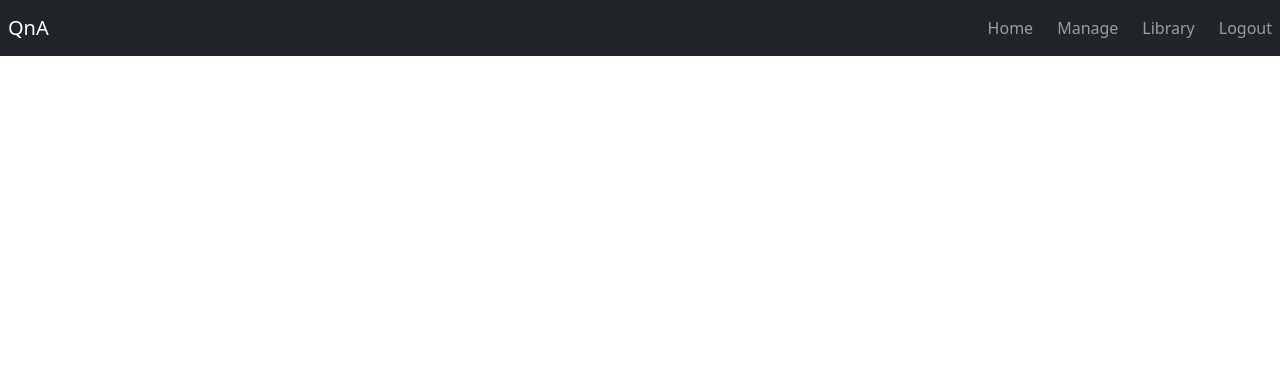
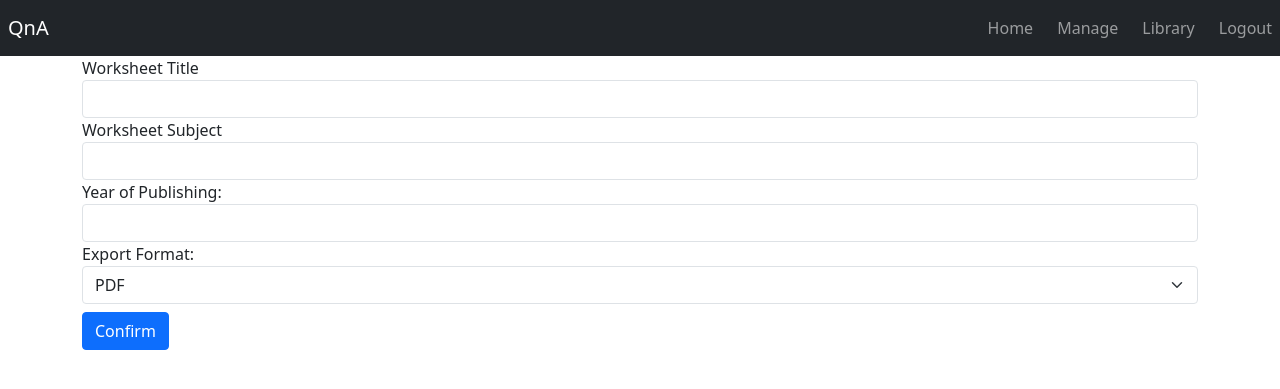
Before and after one commit to ryangohca/QnA, a Flask app: page /create in a window 1280 px wide. Shown: the top 389 px of the page. Run offline with Flask 2, Linux system fonts and the light colour scheme; a user stored in the database is signed in; some libraries are stand-ins or nearby versions.

Commit message:
Worksheet creation [WIP]

```diff
--- a/QnA/forms.py
+++ b/QnA/forms.py
@@ -6,7 +6,7 @@ from wtforms import StringField, PasswordField, BooleanField, HiddenField, Selec
 from wtforms.validators import ValidationError, InputRequired, EqualTo, Length, NumberRange, Optional
 from flask_login import current_user
 
-from QnA.models import Users, DocumentUploads, Pages, ExtractedImages, Answers, Questions, getAllPaperTitles
+from QnA.models import Users, DocumentUploads, Pages, ExtractedImages, Answers, Questions, getAllPaperTitles, Worksheets
 
 
 def userExists(form, field):
@@ -146,3 +146,25 @@ class TagForm(FlaskForm):
                 if userID == current_user.id and form.currImageID != question.id: # Belongs to this user AND not trying to update the form.
                     raise ValidationError("This question already exists in server. Did you mistype `questionNo`?")
             return True
+
+class WorksheetForm(FlaskForm):
+    title = StringField('Worksheet Title', id="create-title", validators=[InputRequired()])
+    year = IntegerField('Year of Publishing: ', id="create-year", validators=[InputRequired(), NumberRange(min=1950, max=datetime.datetime.now().year+10, message='Invalid year: please enter a year between %(min)s and %(max)s.')])
+    # 2022 worksheet can be made in 2021
+    subject = StringField('Worksheet Subject', id="create-subject", validators=[InputRequired()])
+    format = SelectField('Export Format: ', id="create-format", choices=[('pdf', 'PDF'), ('docx', 'Word Document')])
+
+    def validate_title(form, field):
+        title = field.data
+        if (len(Worksheets.query.filter_by(title=title).all())):
+            raise ValidationError(f"A worksheet with title {title} already exists! Please choose another name!")
+
+class AddQuestionForm(FlaskForm):
+    document = SelectField("Document Name", coerce=str, choices=[], validators=[InputRequired()])
+    paper = SelectField("Paper", choices=[], validators=[InputRequired()])
+    question = SelectField("Question", choices=[], validators=[InputRequired()])
+
+    def __init__(self):
+        super().__init__()
+        for doc in DocumentUploads.query.filter_by(userID=current_user.id):
+            self.document.choices.append((doc.id, doc.originalName))
--- a/QnA/static/tag.js
+++ b/QnA/static/tag.js
@@ -1,5 +1,4 @@
 function showForm(selectedType) {
-    console.log(selectedType);
     for (let elem of document.getElementsByClassName('question')){
         let visibility = ((selectedType === 'question') ? "block" : "none");
         elem.style.display = visibility;
--- a/QnA/templates/_macros.html
+++ b/QnA/templates/_macros.html
@@ -13,13 +13,13 @@
         {% if "classaddon" in kwargs %}
             {# Use "classaddon" only if you want to extend the default class.
                Do not use "classaddon" with "class_" #}
-            {% set class_ = class_ ~ ' ' + kwargs.pop('classaddon') %}
+            {% set class_ = class_ ~ ' ' ~ kwargs.pop('classaddon') %}
         {% endif %}
 
         {{ field(class_=class_, **kwargs)|safe }}
 
         {% if field.errors %}
-        <ul class=errors>
+        <ul class="errors">
             {% for error in field.errors %}
             <li>{{ error }}</li>
             {% endfor %}
--- a/QnA/templates/create.html
+++ b/QnA/templates/create.html
@@ -1,9 +1,19 @@
 {% extends "template.html" %}
+{% from "_macros.html" import render_field with context %}
 
 {% block title %} Create Worksheet {% endblock %}
 
 {% block content %}
 
-
+<div class="form-group">
+    <form method="POST" class="container" action="/create" enctype="multipart/form-data">
+        {{ form.hidden_tag() }}
+        {{ render_field(form.title) }}
+        {{ render_field(form.subject) }}
+        {{ render_field(form.year) }}
+        {{ render_field(form.format, class_="form-select border") }}
+        <button type="submit" class="btn btn-primary mt-2">Confirm</button>
+    </form>
+</div>
 
 {% endblock %}
--- a/QnA/views.py
+++ b/QnA/views.py
@@ -14,8 +14,8 @@ from werkzeug.routing import BuildError
 from werkzeug.datastructures import MultiDict
 
 from QnA import app, db, sess, login
-from QnA.models import Users, DocumentUploads, Pages, ExtractedImages, Questions, Answers, getAllPaperTitles
-from QnA.forms import LoginForm, SignupForm, TagForm
+from QnA.models import Users, DocumentUploads, Pages, ExtractedImages, Questions, Answers, getAllPaperTitles, Worksheets, WorksheetsQuestions
+from QnA.forms import LoginForm, SignupForm, TagForm, WorksheetForm, AddQuestionForm, getAllUploadDocuments
 
 logging.basicConfig(level=logging.DEBUG)
 
@@ -373,12 +373,38 @@ def redirectEdit():
 @app.route("/library", methods=["GET", "POST"])
 @login_required
 def library():
-    return render_template("library.html")
+    worksheets = Worksheets.query.filter_by(owner=current_user.id).all()
+    return render_template("library.html", worksheets=worksheets)
 
 @app.route("/create", methods=["GET", "POST"])
 @login_required
 def create():
-    return render_template("create.html")
+    wkform = WorksheetForm()
+    if (request.method == "POST"):
+        if (wkform.validate_on_submit()):
+            owner = current_user.id
+            title = wkform.title.data
+            year = wkform.year.data
+            format = wkform.format.data
+            subject = wkform.format.data
+            worksheet = Worksheets(owner=owner, title=title, year=year, subject=subject, format=format)
+
+            db.session.add(worksheet)
+            db.session.commit()
+
+            return redirect(url_for("worksheet_editor", _scheme="https", _external=True))
+
+    return render_template("create.html", form=wkform)
+
+@app.route("/worksheet_editor", methods=["GET", "POST"])
+@login_required
+def worksheet_editor():
+    atqform = AddQuestionForm()
+    if (request.method == "POST"):
+        if (atqform.validate_on_submit()):
+            ...
+
+    return render_template("wkeditor.html", form=atqform, prev_image=None)
 
 @app.route("/logout")
 def logout():
```
Also changed, not shown: QnA/models.py (+16 -0 lines), QnA/templates/editor.html (+3 -4 lines), QnA/templates/library.html (+17 -4 lines), QnA/templates/wkeditor.html (added, +19 -0 lines), QnA/app.db, 8 other files.
